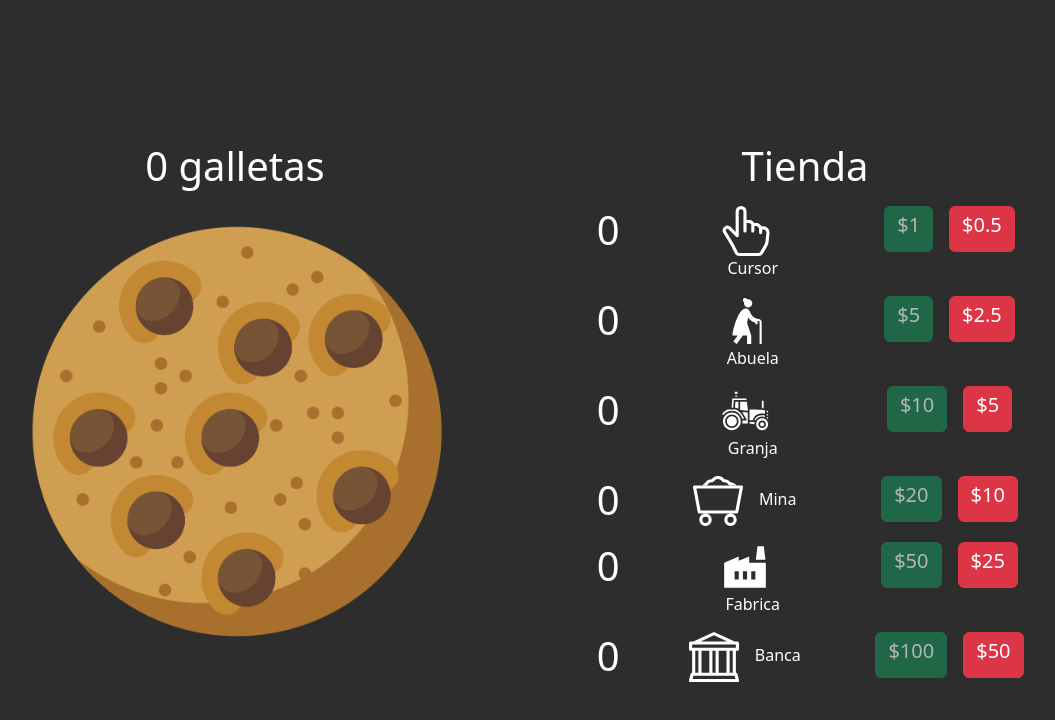
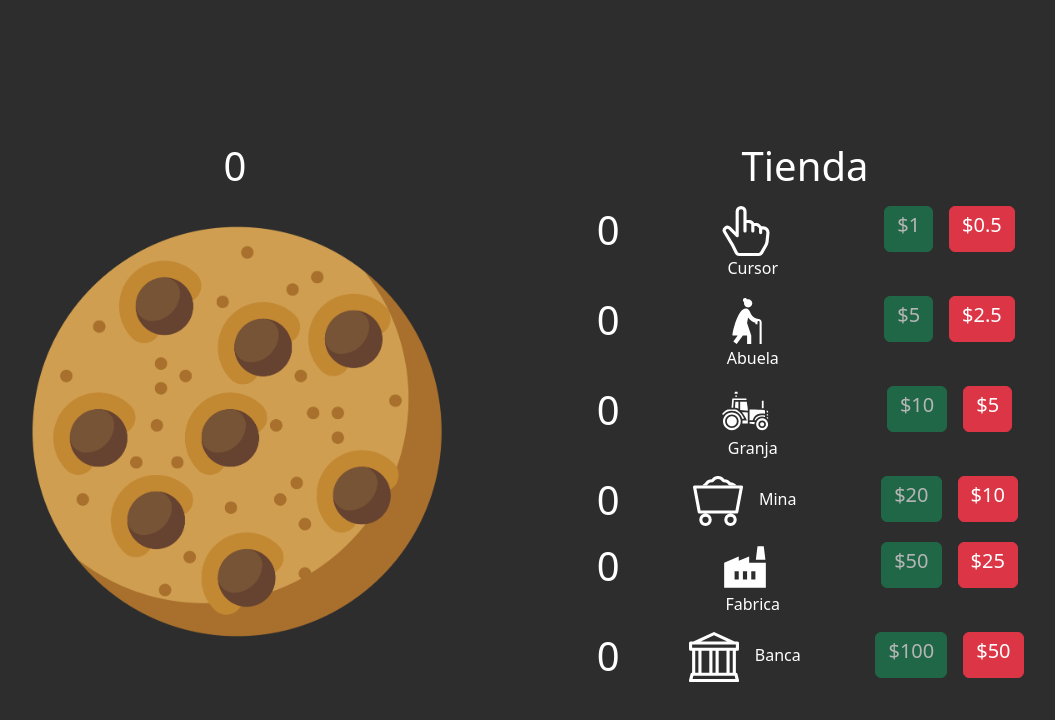
Before and after one commit to maxwellnewage/react-clicker, a React (Vite) app: page / in a window 1280 px wide. Shown: the top 720 px of the page, without its empty margins (120-1175 px from the left). Built offline with nearby package versions, Linux system fonts and the light colour scheme.

Commit message:
implementación con bugs de cookie counter

```diff
--- a/package.json
+++ b/package.json
@@ -13,7 +13,8 @@
     "bootstrap": "^5.3.0-alpha3",
     "react": "^18.2.0",
     "react-dom": "^18.2.0",
-    "react-icons": "^4.8.0"
+    "react-icons": "^4.8.0",
+    "react-countup": "^6.4.2"
   },
   "devDependencies": {
     "@types/react": "^18.0.28",
--- a/src/components/Cookie.tsx
+++ b/src/components/Cookie.tsx
@@ -2,6 +2,7 @@ import React, { useState, useContext } from "react";
 import cookieImage from "../images/cookie.png";
 import "./cookie.css";
 import CookieContext from "../context/CookieContext";
+import CookieCounter from "./CookieCounter";
 
 
 const Cookie: React.FC = () => {
@@ -21,7 +22,7 @@ const Cookie: React.FC = () => {
 
   return (
     <div className="text-center">
-      <h1>{cookieAmount} galletas</h1>
+      <CookieCounter increment={cookieAmount} />
       <img
         className={`cookie-img ${isAnimating ? "cookie-img--animated" : ""}`}
         width="450"
--- /dev/null
+++ b/src/components/CookieCounter.tsx
@@ -0,0 +1,30 @@
+import React, { useEffect, useState } from "react";
+import CountUp from "react-countup";
+
+interface Props {
+  increment: number;
+}
+
+const CookieCounter: React.FC<Props> = ({ increment }) => {
+  const [count, setCount] = useState(0);
+  const [previousCount, setPreviousCount] = useState(increment);
+
+  useEffect(() => {
+    const intervalId = setInterval(() => {
+      setPreviousCount(count);
+      setCount(count + increment);
+    }, 1000);
+
+    return () => clearInterval(intervalId);
+  }, [count]);
+
+  return (
+    <div>
+      <h1>
+        <CountUp start={previousCount} end={count} duration={0.5} />
+      </h1>
+    </div>
+  );
+};
+
+export default CookieCounter;
```
Also changed, not shown: 1 other file (tests, documents, lock files or other folders).
